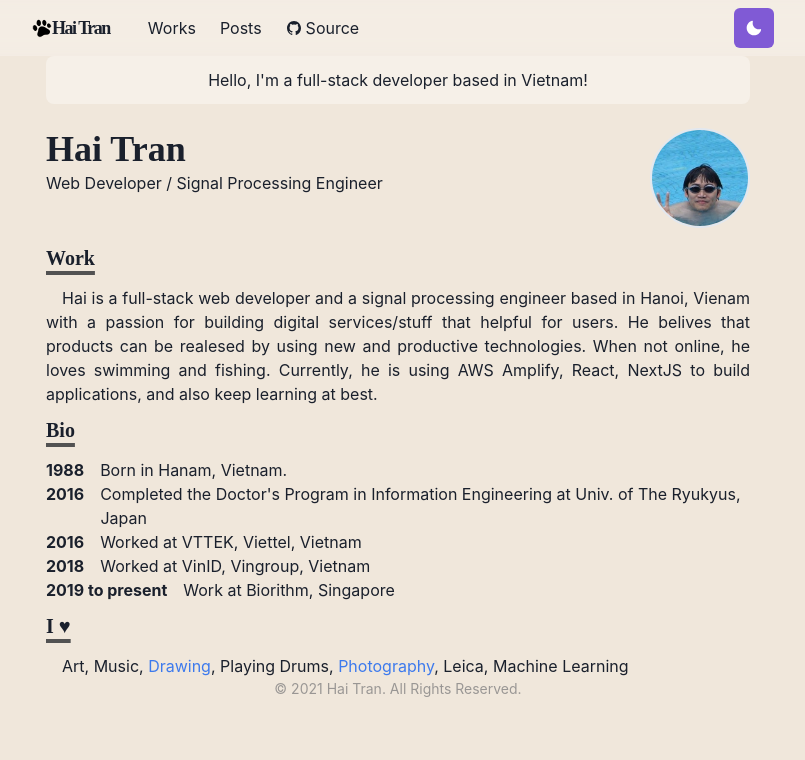
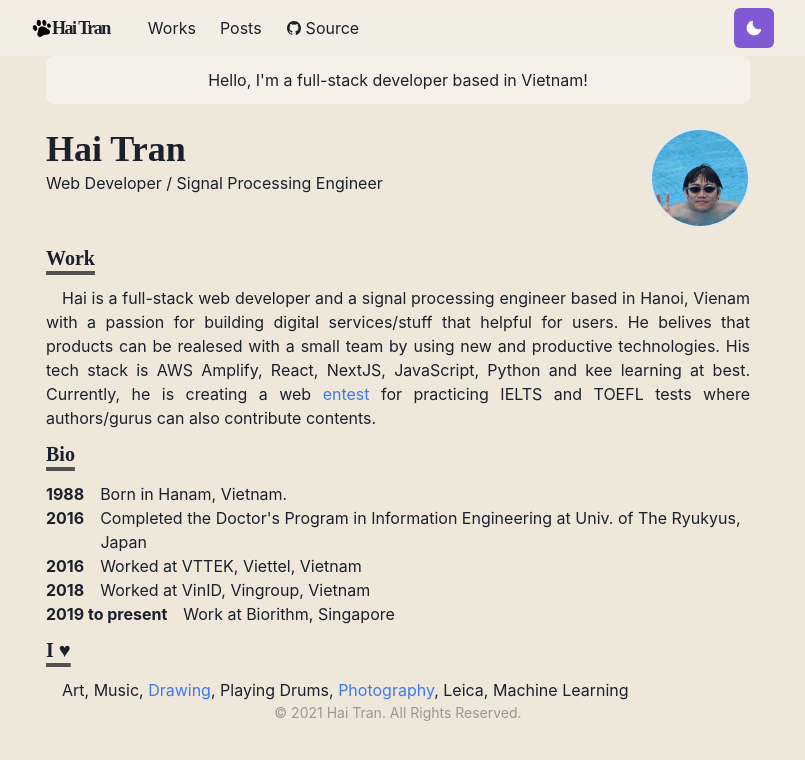
Before and after one commit to entest-hai/haitran-homepage, a Next.js app: page / in a window 1280 px wide. Shown: the top 760 px of the page, without its empty margins (242-1047 px from the left). Built offline with nearby package versions, Linux system fonts and the light colour scheme.

Commit message:
update content

```diff
--- a/pages/index.js
+++ b/pages/index.js
@@ -49,7 +49,11 @@ const Page = () => {
           Work
         </Heading>
         <Paragraph>
-          Hai is a full-stack web developer and a signal processing engineer based in Hanoi, Vienam with a passion for building digital services/stuff that helpful for users. He belives that products can be realesed by using new and productive technologies. When not online, he loves swimming and fishing. Currently, he is using AWS Amplify, React, NextJS to build applications, and also keep learning at best.
+          Hai is a full-stack web developer and a signal processing engineer based in Hanoi, Vienam with a passion for building digital services/stuff that helpful for users. He belives that products can be realesed with a small team by using new and productive technologies. His tech stack is AWS Amplify, React, NextJS, JavaScript, Python and kee learning at best. Currently, he is creating a web {' '}
+          <NextLink href="/test">
+            <Link>entest</Link>
+          </NextLink> {' '}
+          for practicing IELTS and TOEFL tests where authors/gurus can also contribute contents.
         </Paragraph>
       </Section>
       <Section delay={0.2}>
```
